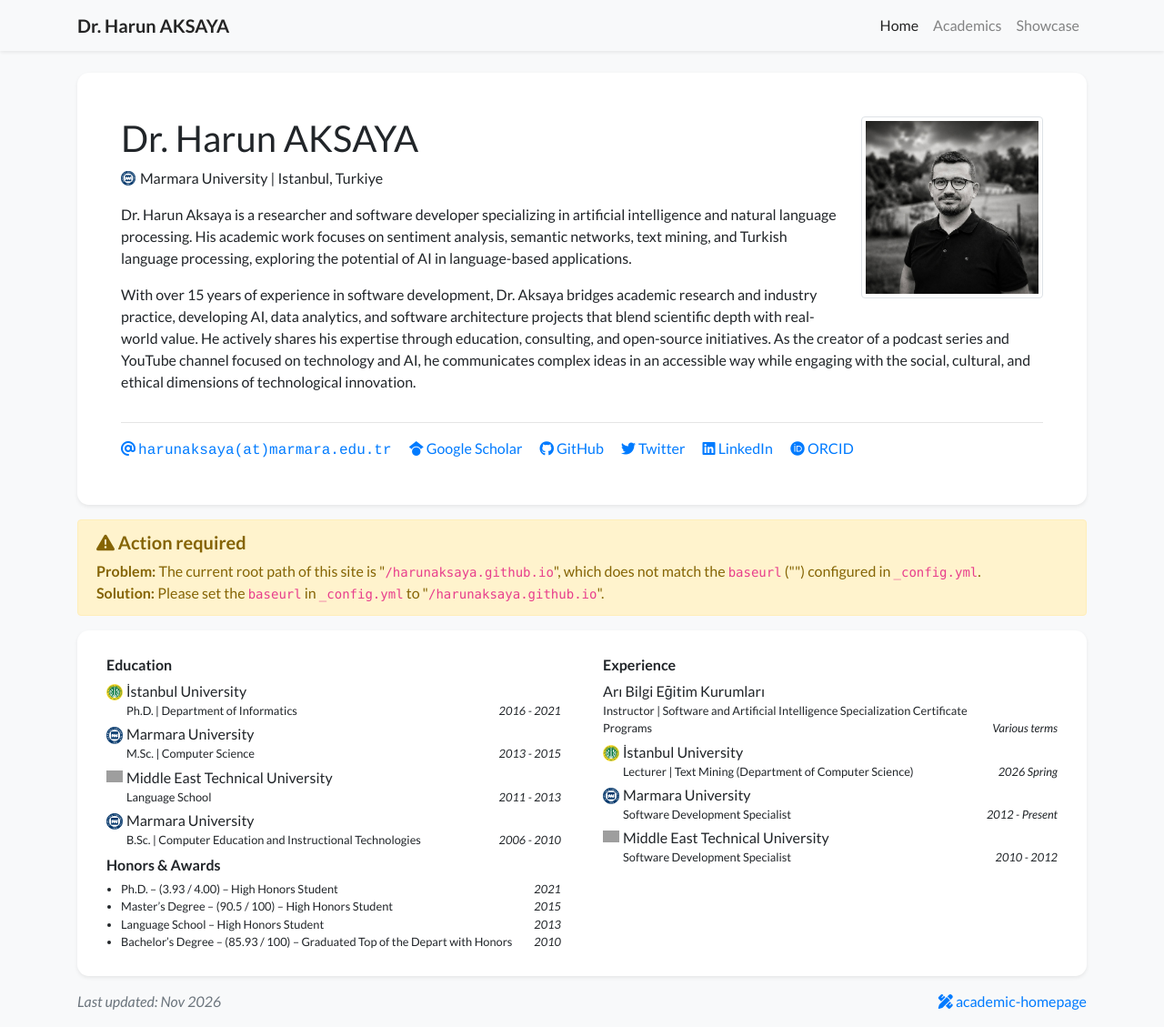
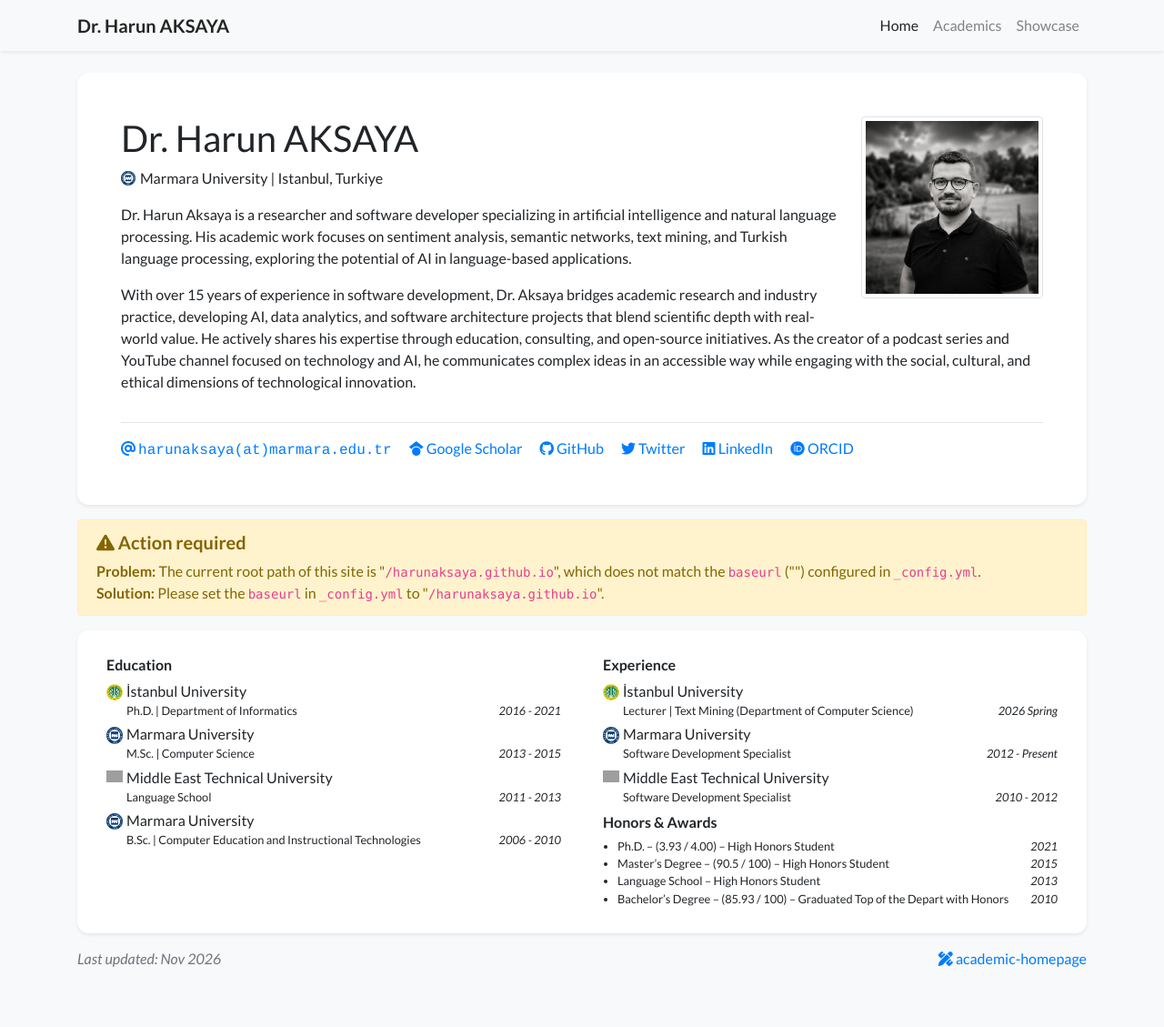
Before and after one commit to harunaksaya/harunaksaya.github.io, a Jekyll site: the page built from index.html, in a window 1280 px wide and 1129 px high. Shown: the whole window at 91% size. Built offline with Jekyll 4.4.1, drawn with Linux system fonts in a browser that asks for light colours; nearby versions of some CDN libraries; a style sheet for code colours, icons or effects is not loaded; grey boxes are pictures that could not be loaded.

Commit message:
Remove experience entry for Arı Bilgi Eğitim Kurumları
Removed experience entry for Arı Bilgi Eğitim Kurumları.

```diff
--- a/_data/profile.yml
+++ b/_data/profile.yml
@@ -53,10 +53,6 @@ education:
   date: 2006 - 2010
 
 experience:
-- name: Arı Bilgi Eğitim Kurumları
-  position: Instructor | Software and Artificial Intelligence Specialization Certificate Programs
-  date: Various terms
-
 - name: İstanbul University
   logo: /assets/images/badges/istanbul_uni_logo.png
   position: Lecturer | Text Mining (Department of Computer Science)
```
